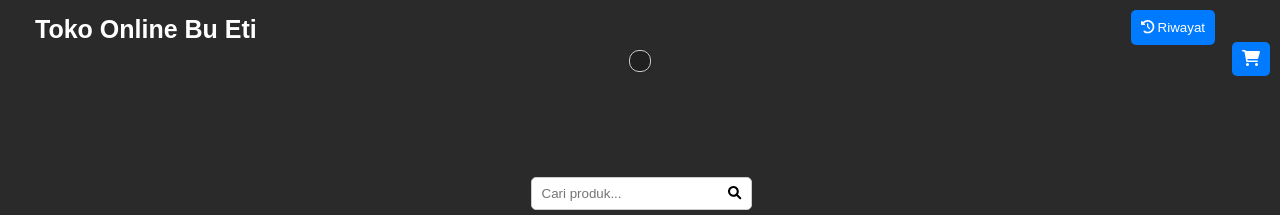
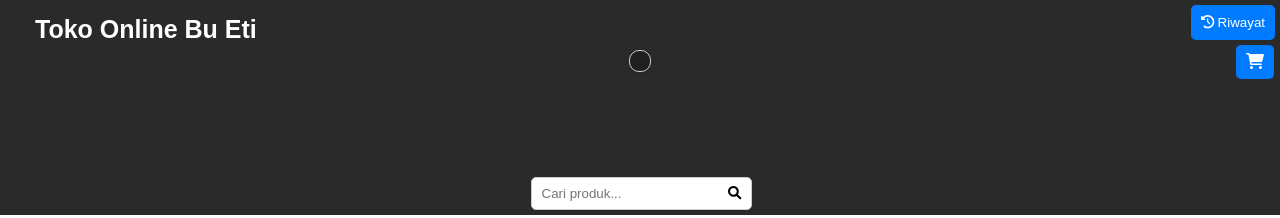
Before and after one commit to Ihsan113/Toko-privat.github.io, a plain HTML site: page index.html in a window 1280 px wide. Shown: the top 218 px of the page. Drawn offline with Linux system fonts and the light colour scheme; no server answers.

Commit message:
Add files via upload

```diff
--- a/index.html
+++ b/index.html
@@ -88,8 +88,8 @@ main {
 
         #cart-button {
             position: fixed;
-            top: 42px;
-            right: 10px;
+            top: 45px;
+            right: 6px;
             background-color: #007bff;
             color: white;
             padding: 8px 10px;
@@ -376,8 +376,8 @@ margin-top: 22px;
     position: absolute;
     top: 0;
     right: 0;
-    margin-top: 10px; /* Jarak antara tombol dan atas container */
-    margin-right: 65px; /* Jarak antara tombol dan kanan container */
+    margin-top: 5px; /* Jarak antara tombol dan atas container */
+    margin-right: 5px; /* Jarak antara tombol dan kanan container */
 }
 
 
```
